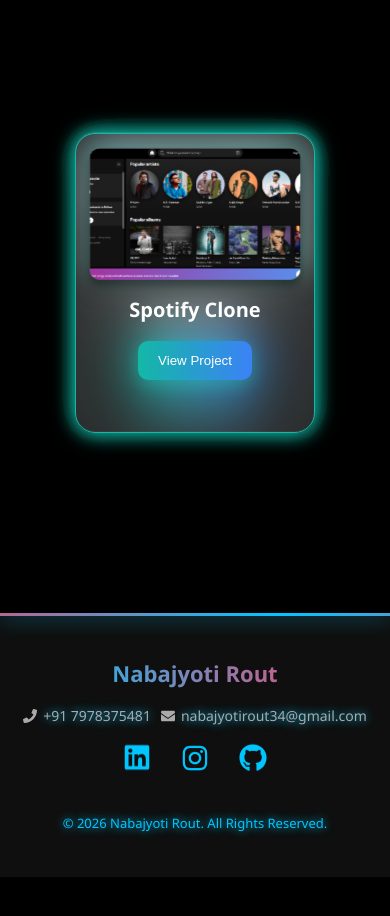
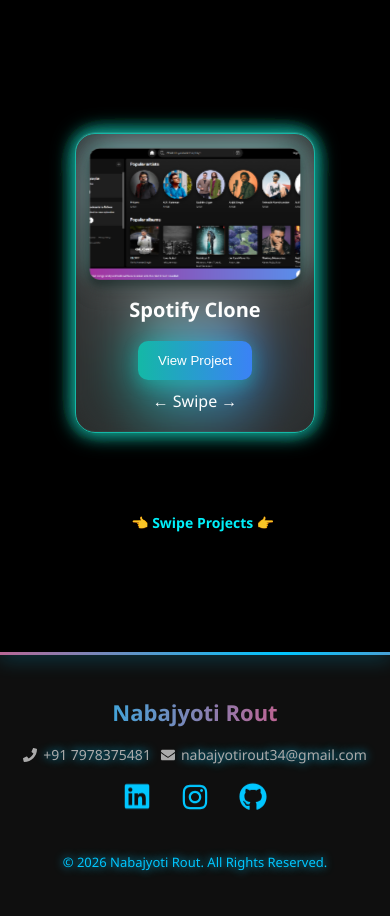
Before and after one commit to Sachin3439/Portfolio, a React (Vite) app: page / in a window 390 px wide. Shown: the part 4540-5456 px from the top of the page. Before the commit the page ends 5417 px from the top, so only its background shows below. Built offline with nearby package versions, Linux system fonts and the light colour scheme.

Commit message:
Added mobile swipe functionality

```diff
--- a/src/components/Projectslider.jsx
+++ b/src/components/Projectslider.jsx
@@ -1,4 +1,5 @@
-import { useState } from "react";
+
+import { useState, useRef } from "react";
 import { motion, AnimatePresence } from "framer-motion";
 
 const projects = [
@@ -74,6 +75,24 @@
 ];
 
 export default function ProjectCarousel() {
+
+  const touchStartX = useRef(0);
+
+  const handleTouchStart = (e) => {
+    touchStartX.current = e.touches[0].clientX;
+  };
+
+  const handleTouchEnd = (e) => {
+    const touchEndX = e.changedTouches[0].clientX;
+    const distance = touchStartX.current - touchEndX;
+
+    if (distance > 50) {
+      next();
+    } else if (distance < -50) {
+      prev();
+    }
+  };
+
   const [index, setIndex] = useState(0);
   const [selected, setSelected] = useState(null);
 
@@ -91,7 +110,11 @@
     <section id="projects" className="carousel-wrapper">
       <h2 className="carousel-title">Projects</h2>
 
-      <div className="carousel-container">
+      <div
+        className="carousel-container"
+        onTouchStart={handleTouchStart}
+        onTouchEnd={handleTouchEnd}
+      >
 
         <button className="nav-btn left" onClick={prev}>
           ‹
@@ -101,7 +124,6 @@
 
           let offset = i - index;
 
-          // infinite loop correction
           if (offset < -projects.length / 2) {
             offset += projects.length;
           }
@@ -119,9 +141,9 @@
           return (
             <motion.div
               key={i}
-              className={`carousel-card ${
-                offset === 0 ? "active-card" : ""
-              }`}
+              className={`carousel-card ${offset === 0 ? "active-card" : ""
+                }`}
+
               animate={{
                 x,
                 scale,
@@ -132,7 +154,11 @@
                 duration: 0.7,
                 ease: "easeInOut",
               }}
-              style={{ zIndex }}
+
+              style={{
+                zIndex,
+                touchAction: "pan-y",
+              }}
             >
               <img
                 src={project.img}
@@ -147,6 +173,12 @@
               >
                 View Project
               </button>
+
+              {offset === 0 && (
+                <div className="swipe-indicator">
+                  <span>← Swipe →</span>
+                </div>
+              )}
             </motion.div>
           );
         })}
@@ -154,6 +186,10 @@
         <button className="nav-btn right" onClick={next}>
           ›
         </button>
+
+      </div>
+      <div className="mobile-swipe-hint">
+        👈 Swipe Projects 👉
       </div>
 
       {/* MODAL */}
--- a/src/index.css
+++ b/src/index.css
@@ -1210,8 +1210,8 @@
   right:-60px;
 }
 
-.swipe-indicator {
-  display: none;
+.mobile-swipe-hint{
+  display:none;
 }
 
 /* ===== MODAL ===== */
@@ -1552,35 +1552,26 @@
   }
 }
 
-.swipe-indicator {
-    display: flex;
-    justify-content: center;
-    align-items: center;
-    margin-top: 12px;
-    color: #00f5ff;
-    font-size: 13px;
-    font-weight: 500;
-    letter-spacing: 1px;
-    animation: swipeHint 1.5s infinite;
-  }
-
-  @keyframes swipeHint {
-    0% {
-      transform: translateX(0);
-      opacity: 0.5;
+.mobile-swipe-hint{
+    display:block;
+    margin-top:20px;
+    text-align:center;
+    color:#00f5ff;
+    font-size:14px;
+    font-weight:600;
+    animation:swipePulse 1.5s infinite;
+  }
+
+  @keyframes swipePulse{
+    0%,100%{
+      opacity:.5;
+      transform:translateX(0);
     }
-
-    50% {
-      transform: translateX(8px);
-      opacity: 1;
+    50%{
+      opacity:1;
+      transform:translateX(8px);
     }
-
-    100% {
-      transform: translateX(0);
-      opacity: 0.5;
-    }
-  }
-
+  }
 
 /*footer*/
   .footer-contact {
```
